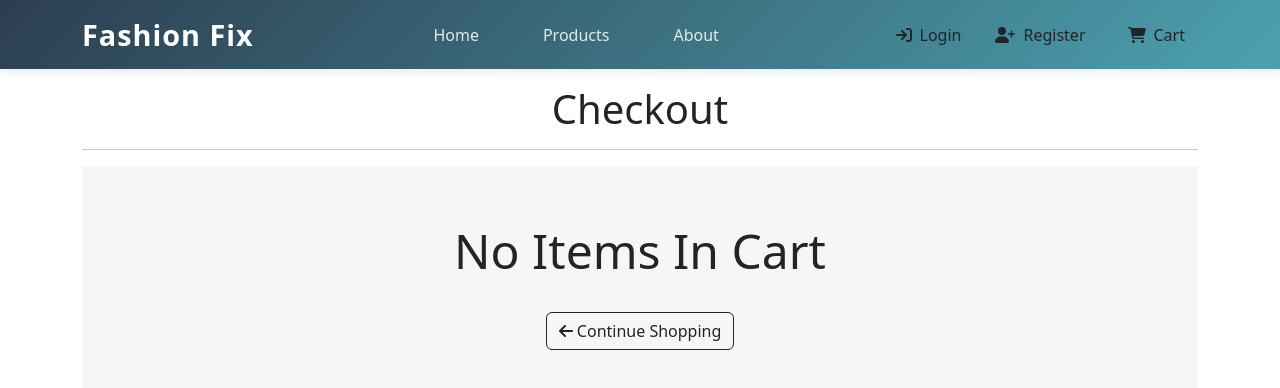
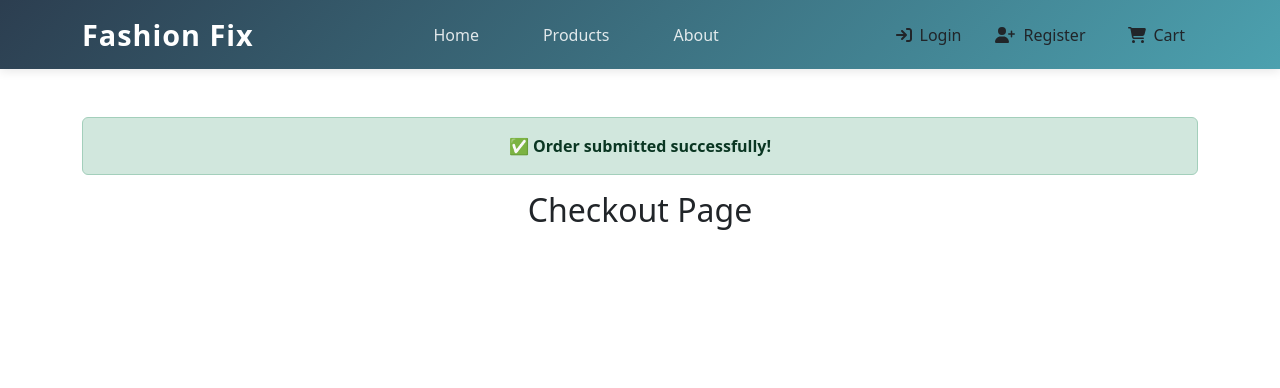
Before and after one commit to tl3ttarek/ecommerce, a React (Vite) app: page /checkout in a window 1280 px wide. Shown: the top 388 px of the page. Built offline with nearby package versions, Linux system fonts and the light colour scheme.

Commit message:
checkout page and solving adding product bug

```diff
--- a/src/components/Checkout/Checkout.jsx
+++ b/src/components/Checkout/Checkout.jsx
@@ -1,31 +1,25 @@
-import { Container } from "react-bootstrap";
-import { FontAwesomeIcon } from "@fortawesome/react-fontawesome";
-import { faArrowLeft } from "@fortawesome/free-solid-svg-icons";
-import { Link } from "react-router-dom";
-import CheckoutBody from "./CheckoutBody";
+import { useEffect, useState } from "react";
 
 function Checkout() {
-  const cart = [];
+  const [showSuccess, setShowSuccess] = useState(false);
+
+  useEffect(() => {
+    // Simulate order processing delay
+    setTimeout(() => {
+      setShowSuccess(true);
+    }, 500); // You can remove the timeout if you want it instant
+  }, []);
 
   return (
-    <Container className="mb-3">
-      {cart.length === 0 ? (
-        <>
-          <div className="text-center mt-3">
-            <h1>Checkout</h1>
-            <hr />
-            <div className="p-5" style={{ backgroundColor: "#f6f6f6" }}>
-              <h2 className="display-5 mt-2">No Items In Cart</h2>
-              <Link to={"/products"} className="btn btn-outline-dark mt-4">
-                <FontAwesomeIcon icon={faArrowLeft} /> Continue Shopping
-              </Link>
-            </div>
-          </div>
-        </>
-      ) : (
-        <CheckoutBody />
+    <div className="container mt-5">
+      {showSuccess && (
+        <div className="alert alert-success text-center fw-bold" role="alert">
+          ✅ Order submitted successfully!
+        </div>
       )}
-    </Container>
+      <h2 className="text-center">Checkout Page</h2>
+      {/* You can add order details or payment form here */}
+    </div>
   );
 }
 
--- a/src/components/Products/Product.jsx
+++ b/src/components/Products/Product.jsx
@@ -18,8 +18,6 @@ function Product({ products }) {
     color: "white",
   };
 
-  const accessToken = localStorage.getItem("accessToken");
-
   const handleAddToCart = async (product) => {
     if (!addToCart) {
       console.error("addToCart function is undefined. Check your CartContext.");
@@ -29,41 +27,9 @@ function Product({ products }) {
     setLoadingProductId(product.id);
     setCartError(null);
 
-    try {
-      const response = await fetch(`${config.apiUrl}/v1/cart/items`, {
-        method: "POST",
-        headers: {
-          "Content-Type": "application/json",
-          Authorization: `Bearer ${accessToken}`,
-        },
-        body: JSON.stringify({
-          productId: product.id,
-          quantity: 1,
-        }),
-      });
+    addToCart(product.id, 1);
 
-      if (!response.ok) {
-        const errorData = await response.json();
-        throw new Error(errorData.message || "Failed to add to cart");
-      }
-
-      addToCart({
-        id: product.id,
-        name: product.name || product.title,
-        price: product.price,
-        quantity: 1,
-        selectedColor: "",
-        selectedSize: "",
-        pictureUrl: product.pictureUrl || product.image,
-      });
-
-      AddedToCartMsg();
-    } catch (error) {
-      setCartError(error.message);
-      console.error("Error adding to cart:", error);
-    } finally {
-      setLoadingProductId(null);
-    }
+    AddedToCartMsg();
   };
 
   if (!Array.isArray(products) || products.length === 0) {
--- a/src/contexts/AuthContext.jsx
+++ b/src/contexts/AuthContext.jsx
@@ -84,7 +84,7 @@ export function AuthProvider({ children }) {
         fullName: userData.data.fullName,
       });
 
-      navigate("/home");
+      navigate("/");
     } catch (error) {
       console.error(error);
       signOut();
```
